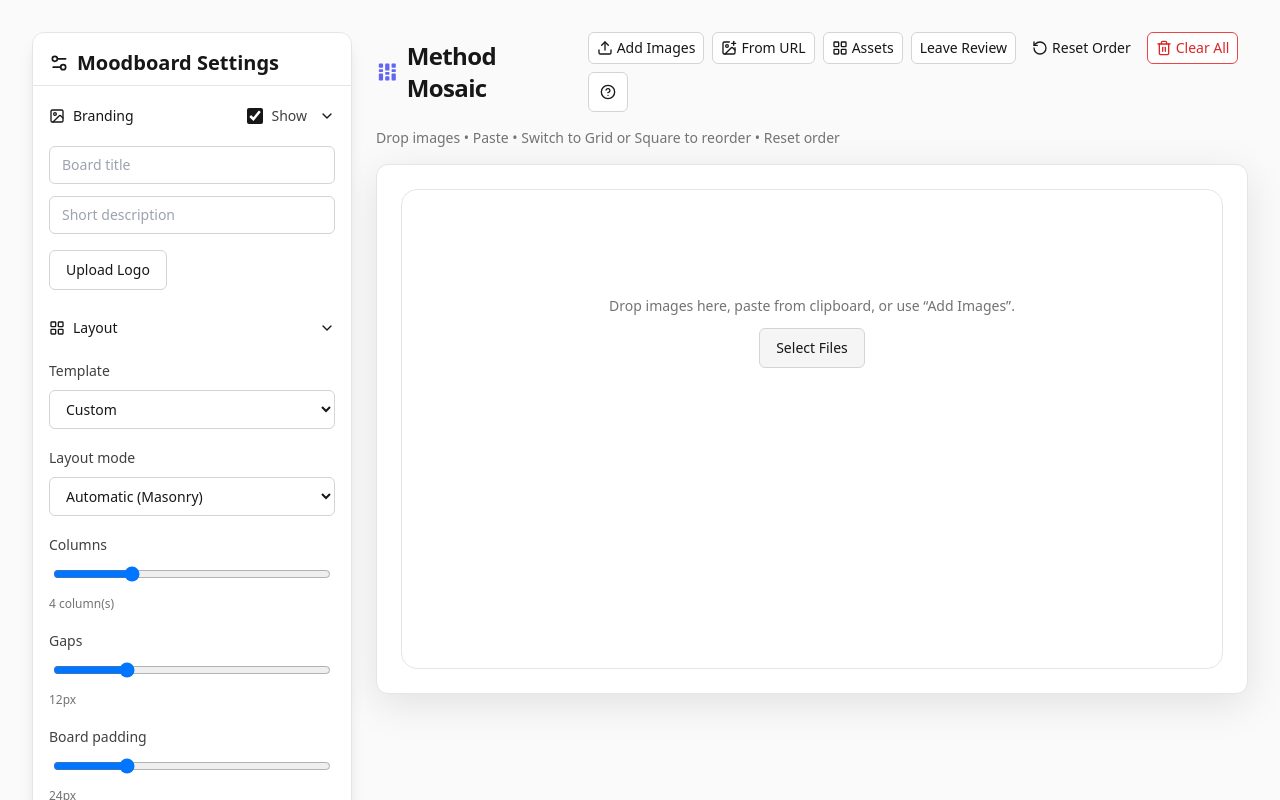
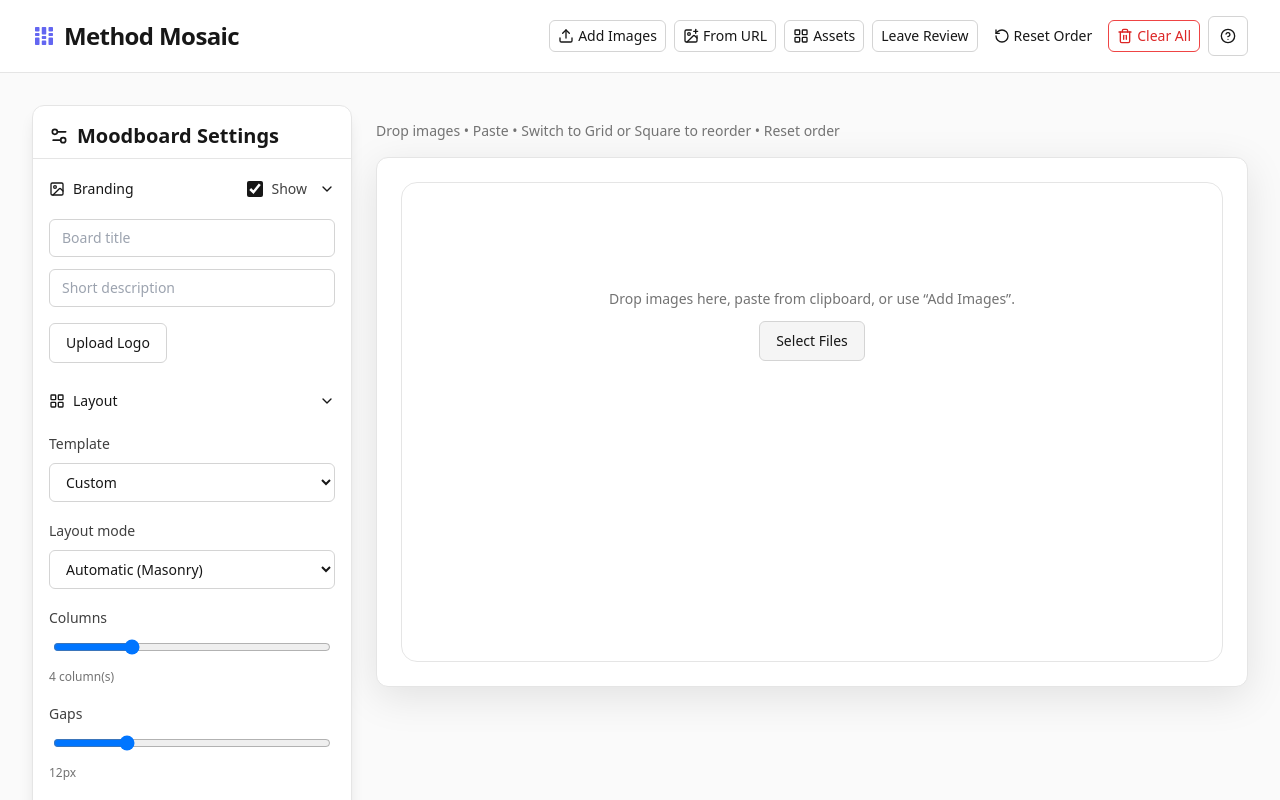
Before and after one commit to kngzero/ML-Moodboard-Maker, a React (Vite) app: page / in a window 1280 px wide. Shown: the top 800 px of the page. Built offline with nearby package versions, Linux system fonts and the light colour scheme.

Commit message:
feat: place header in top bar

```diff
--- a/src/App.jsx
+++ b/src/App.jsx
@@ -405,7 +405,8 @@ export default function MethodMosaic() {
   };
 
   const Header = () => (
-    <header className="flex items-center justify-between gap-4">
+    <header className="w-full bg-white dark:bg-neutral-800 border-b border-neutral-200 dark:border-neutral-700">
+      <div className="mx-auto max-w-[1400px] flex items-center justify-between gap-4 px-4 md:px-6 lg:px-8 py-4">
         <div className="flex items-center gap-2">
           <svg
             viewBox="0 0 40 40"
@@ -462,11 +463,14 @@ export default function MethodMosaic() {
             )}
           </div>
         </div>
+      </div>
     </header>
   );
 
   return (
-    <div className="min-h-screen w-full bg-neutral-50 dark:bg-neutral-900 text-neutral-900 dark:text-neutral-100 p-4 md:p-6 lg:p-8">
+    <div className="min-h-screen w-full bg-neutral-50 dark:bg-neutral-900 text-neutral-900 dark:text-neutral-100">
+      <Header />
+      <div className="p-4 md:p-6 lg:p-8">
         <div className="max-w-[1400px] mx-auto grid grid-cols-1 xl:grid-cols-[320px_1fr] gap-6">
         <Card className="sticky top-6 h-fit shadow-lg rounded-2xl">
           <CardHeader className="pb-2"><CardTitle className="flex items-center gap-2 text-xl"><Settings2 className="h-5 w-5"/> Moodboard Settings</CardTitle></CardHeader>
@@ -558,7 +562,6 @@ export default function MethodMosaic() {
           </CardContent>
         </Card>
         <div className="space-y-4">
-          <Header />
           <input ref={fileInputRef} type="file" multiple accept="image/*" className="hidden" onChange={(e) => handleFiles(e.target.files)} />
           <p className="text-sm text-neutral-500">Drop images • Paste • {canReorder ? "Drag tiles to reorder" : "Switch to Grid or Square to reorder"} • Reset order</p>
           <Card className="rounded-2xl shadow-xl">
@@ -613,6 +616,7 @@ export default function MethodMosaic() {
             </Card>
         </div>
       </div>
+    </div>
     <AssetPanel
         assets={assets}
         open={assetPanelOpen}
```
Lines whose indentation alone changed are shown as unchanged.
